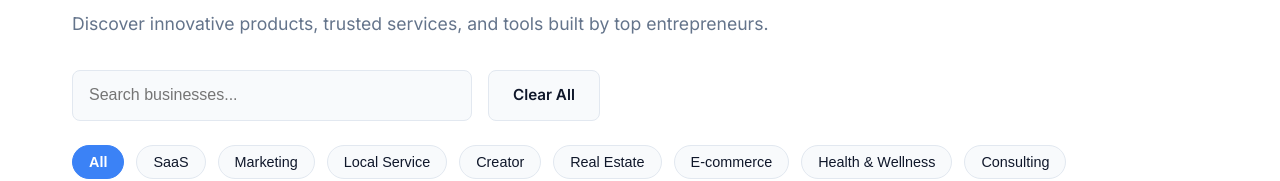
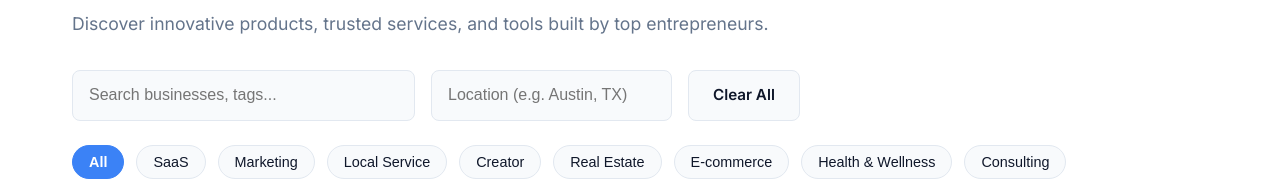
Before and after one commit to Animal-91/Founder-Hub, a Next.js app in the folder founder-hub/: page /explore in a window 1280 px wide. Shown: the part 206-387 px from the top of the page. Built offline with nearby package versions, Linux system fonts and the light colour scheme; no server answers; the database is empty.

Commit message:
Add location search

```diff
--- a/founder-hub/src/app/actions/auth.ts
+++ b/founder-hub/src/app/actions/auth.ts
@@ -94,6 +94,7 @@ export async function updateProfile(formData: FormData) {
     business_name: formData.get('business_name') as string,
     description: formData.get('description') as string,
     tag: formData.get('tag') as string,
+    city: formData.get('city') as string,
     website_url: formData.get('website_url') as string,
     twitter_handle: formData.get('twitter_handle') as string,
     facebook_page_url: formData.get('facebook_page_url') as string,
--- a/founder-hub/src/app/explore/page.tsx
+++ b/founder-hub/src/app/explore/page.tsx
@@ -2,9 +2,9 @@ import { createClient } from '@/utils/supabase/server';
 import SearchInput from '@/components/SearchInput';
 import CategoryFilter from '@/components/CategoryFilter';
 
-export default async function Explore({ searchParams }: { searchParams: Promise<{ q?: string, category?: string }> }) {
+export default async function Explore({ searchParams }: { searchParams: Promise<{ q?: string, category?: string, loc?: string }> }) {
   const supabase = await createClient();
-  const { q, category } = await searchParams;
+  const { q, category, loc } = await searchParams;
 
   let query = supabase.from('profiles').select('*').order('is_pro', { ascending: false });
 
@@ -14,6 +14,10 @@ export default async function Explore({ searchParams }: { searchParams: Promise<
 
   if (q) {
     query = query.or(`business_name.ilike.%${q}%,description.ilike.%${q}%,tag.ilike.%${q}%`);
+  }
+
+  if (loc) {
+    query = query.ilike('city', `%${loc}%`);
   }
 
   const { data: profiles, error } = await query;
@@ -61,7 +65,10 @@ export default async function Explore({ searchParams }: { searchParams: Promise<
                 </div>
                 <div>
                   <h3 className="card-title">{biz.business_name}</h3>
-                  <span className="card-tag">{biz.tag || 'Business'}</span>
+                  <div style={{ display: 'flex', gap: '0.5rem', alignItems: 'center' }}>
+                    <span className="card-tag">{biz.tag || 'Business'}</span>
+                    {biz.city && <span style={{ fontSize: '0.8rem', color: 'var(--muted)' }}>📍 {biz.city}</span>}
+                  </div>
                 </div>
               </div>
               <p className="card-desc">{biz.description}</p>
--- a/founder-hub/src/app/profile/[id]/page.tsx
+++ b/founder-hub/src/app/profile/[id]/page.tsx
@@ -77,6 +77,11 @@ export default async function ProfilePage({ params }: { params: Promise<{ id: st
               <div style={{ display: 'flex', alignItems: 'center', gap: '1rem', marginBottom: '0.5rem', flexWrap: 'wrap', justifyContent: 'inherit' }}>
                 <h1 style={{ fontSize: '2.5rem', margin: 0, lineHeight: 1.2, wordBreak: 'break-word' }}>{profile.business_name}</h1>
                 <span className="card-tag" style={{ fontSize: '1rem' }}>{profile.tag || 'Business'}</span>
+                {profile.city && (
+                  <span style={{ fontSize: '1rem', color: 'var(--muted)', display: 'flex', alignItems: 'center', gap: '0.25rem' }}>
+                    📍 {profile.city}
+                  </span>
+                )}
                 {profile.is_pro && (
                   <span style={{ backgroundColor: 'var(--primary)', color: 'white', padding: '4px 12px', borderRadius: '12px', fontSize: '0.75rem', fontWeight: 'bold' }}>Promoted</span>
                 )}
--- a/founder-hub/src/components/SearchInput.tsx
+++ b/founder-hub/src/components/SearchInput.tsx
@@ -1,23 +1,25 @@
 'use client';
 
 import { useRouter, useSearchParams } from 'next/navigation';
-import { useState, useTransition } from 'react';
+import { useState, useTransition, useEffect } from 'react';
 
 export default function SearchInput() {
   const router = useRouter();
   const searchParams = useSearchParams();
   const [query, setQuery] = useState(searchParams.get('q') || '');
+  const [loc, setLoc] = useState(searchParams.get('loc') || '');
   const [isPending, startTransition] = useTransition();
 
-  const handleSearch = (e: React.ChangeEvent<HTMLInputElement>) => {
-    const val = e.target.value;
-    setQuery(val);
+  const handleSearch = (newQuery: string, newLoc: string) => {
     startTransition(() => {
       const params = new URLSearchParams();
       const currentCategory = searchParams.get('category');
 
-      if (val) {
-        params.set('q', val);
+      if (newQuery) {
+        params.set('q', newQuery);
+      }
+      if (newLoc) {
+        params.set('loc', newLoc);
       }
       if (currentCategory && currentCategory !== 'All') {
         params.set('category', currentCategory);
@@ -29,23 +31,47 @@ export default function SearchInput() {
   };
 
   return (
+    <div style={{ display: 'flex', gap: '1rem', width: '100%', maxWidth: '600px', flexWrap: 'wrap' }}>
       <input
         type="text"
         value={query}
-      onChange={handleSearch}
-      placeholder="Search businesses..."
+        onChange={(e) => {
+          setQuery(e.target.value);
+          handleSearch(e.target.value, loc);
+        }}
+        placeholder="Search businesses, tags..."
         style={{
           padding: '0.75rem 1rem',
           borderRadius: '8px',
           border: '1px solid var(--border)',
           backgroundColor: 'var(--card-bg)',
           color: 'var(--foreground)',
-        width: '100%',
-        maxWidth: '400px',
+          flex: '2 1 200px',
           fontSize: '1rem',
           outline: 'none',
           opacity: isPending ? 0.7 : 1
         }}
       />
+      <input
+        type="text"
+        value={loc}
+        onChange={(e) => {
+          setLoc(e.target.value);
+          handleSearch(query, e.target.value);
+        }}
+        placeholder="Location (e.g. Austin, TX)"
+        style={{
+          padding: '0.75rem 1rem',
+          borderRadius: '8px',
+          border: '1px solid var(--border)',
+          backgroundColor: 'var(--card-bg)',
+          color: 'var(--foreground)',
+          flex: '1 1 150px',
+          fontSize: '1rem',
+          outline: 'none',
+          opacity: isPending ? 0.7 : 1
+        }}
+      />
+    </div>
   );
 }
```
Also changed, not shown: founder-hub/src/components/DashboardForm.tsx (+9 -3 lines), 1 other file (tests, documents, lock files or other folders). Lines whose indentation alone changed are shown as unchanged.
